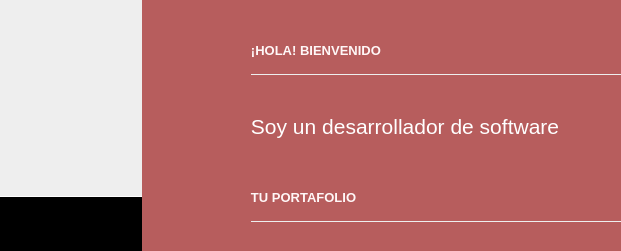
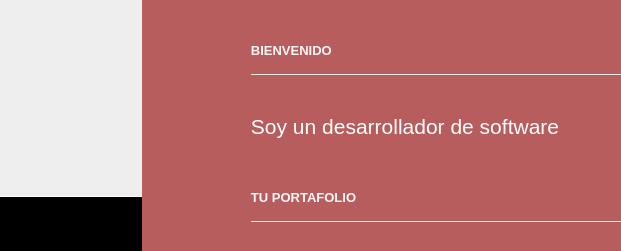
Before and after one commit to jorgeali/mejorandogit, a plain HTML site: page index.html in a window 1280 px wide. Shown: the top 251 px of the page, 242-863 px from the left. Drawn offline with Linux system fonts and the light colour scheme.

Commit message:
Quite el hola en bienvenido

```diff
--- a/index.html
+++ b/index.html
@@ -69,7 +69,7 @@
   <div class="layout-principal">
     <div class="bloque">
       <!-- 4º Commit - Tu presentación -->
-      <h3>¡Hola! Bienvenido</h3>
+      <h3>Bienvenido</h3>
       <p>Soy un desarrollador de software</p>
     </div>
 
```
